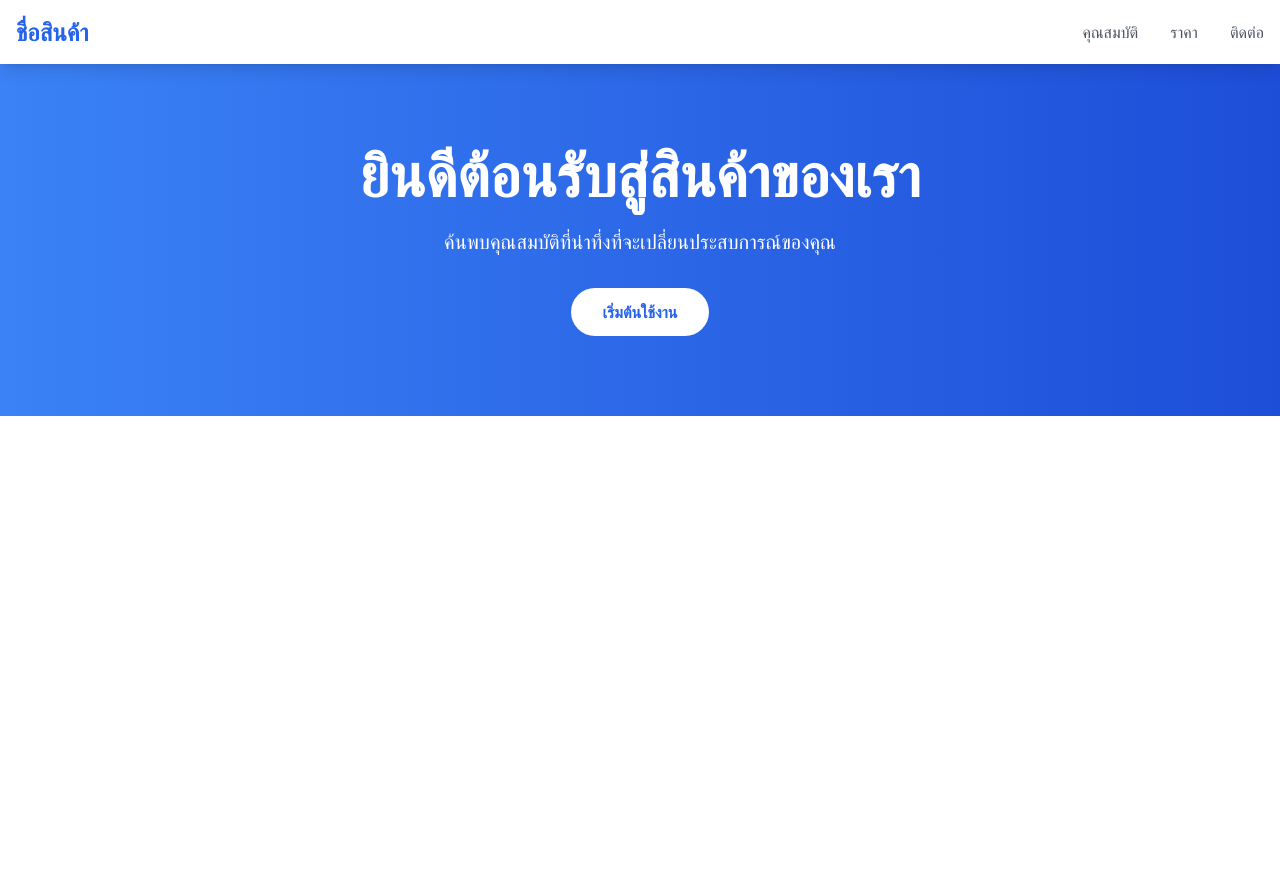
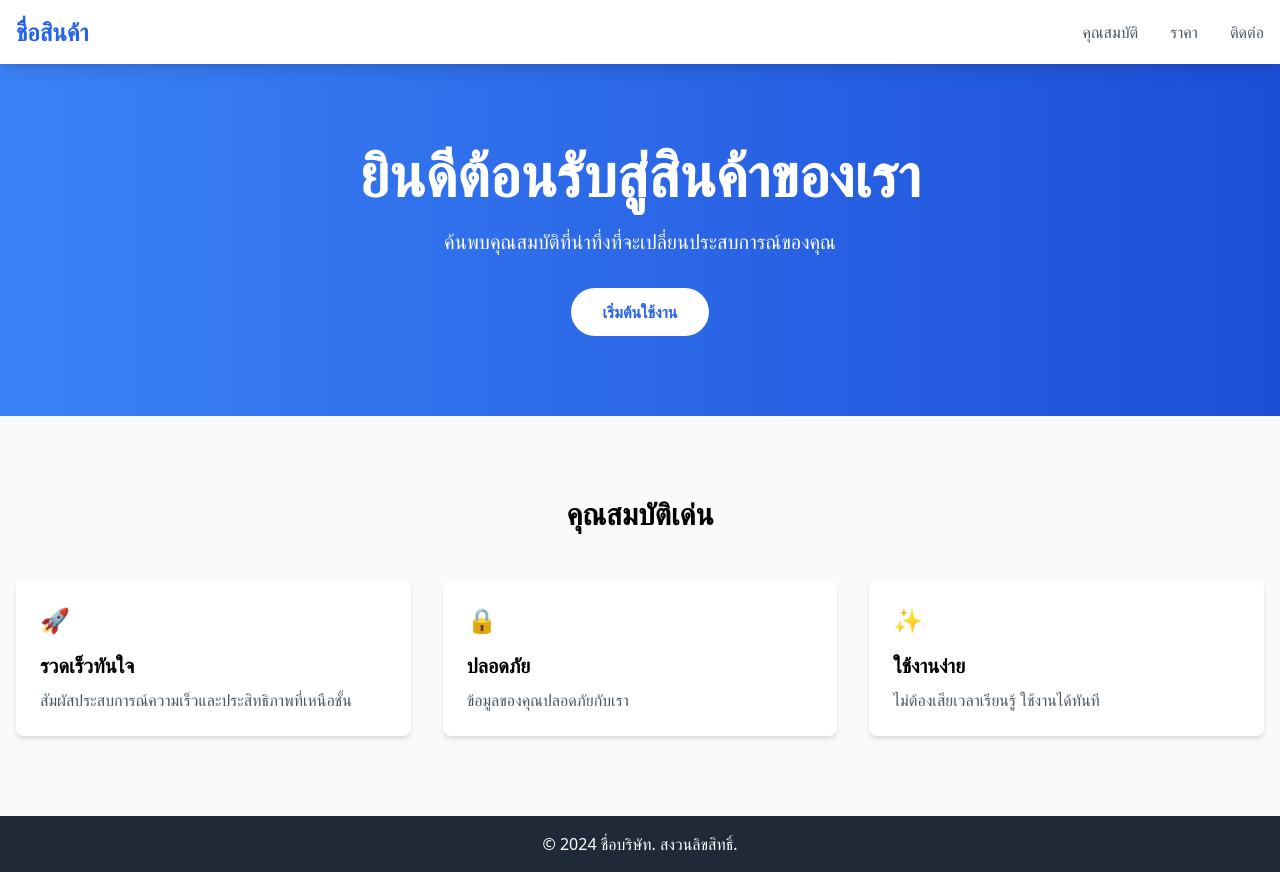
Before and after one commit to Dekbas007/product-landing-page, a plain HTML site: page index.html in a window 1280 px wide. Before the commit the page ends 800 px from the top, so only its background shows below. Drawn offline with nearby package versions, Linux system fonts and the light colour scheme.

Commit message:
เพิ่มส่วน Hero และคุณสมบัติเด่น

```diff
--- a/index.html
+++ b/index.html
@@ -40,11 +40,40 @@
         </div>
       </div>
     </section>
+
+    <!-- ส่วนคุณสมบัติ -->
+    <section id="features" class="py-20 bg-gray-50">
+      <div class="container mx-auto px-4">
+        <h2 class="text-3xl font-bold text-center mb-12">คุณสมบัติเด่น</h2>
+        <div class="grid grid-cols-1 md:grid-cols-3 gap-8">
+          <!-- คุณสมบัติที่ 1 -->
+          <div class="bg-white p-6 rounded-lg shadow-md">
+            <div class="text-blue-500 text-2xl mb-4">🚀</div>
+            <h3 class="font-bold text-xl mb-2">รวดเร็วทันใจ</h3>
+            <p class="text-gray-600">สัมผัสประสบการณ์ความเร็วและประสิทธิภาพที่เหนือชั้น</p>
+          </div>
+          <!-- คุณสมบัติที่ 2 -->
+          <div class="bg-white p-6 rounded-lg shadow-md">
+            <div class="text-blue-500 text-2xl mb-4">🔒</div>
+            <h3 class="font-bold text-xl mb-2">ปลอดภัย</h3>
+            <p class="text-gray-600">ข้อมูลของคุณปลอดภัยกับเรา</p>
+          </div>
+          <!-- คุณสมบัติที่ 3 -->
+          <div class="bg-white p-6 rounded-lg shadow-md">
+            <div class="text-blue-500 text-2xl mb-4">✨</div>
+            <h3 class="font-bold text-xl mb-2">ใช้งานง่าย</h3>
+            <p class="text-gray-600">ไม่ต้องเสียเวลาเรียนรู้ ใช้งานได้ทันที</p>
+          </div>
+        </div>
+      </div>
+    </section>
   </main>
 
   <!-- ส่วนท้าย -->
-  <footer>
-    <!-- ส่วนท้าย -->
+  <footer class="bg-gray-800 text-white py-4">
+    <div class="container mx-auto text-center">
+      <p>&copy; 2024 ชื่อบริษัท. สงวนลิขสิทธิ์.</p>
+    </div>
   </footer>
 </body>
 </html>
```
